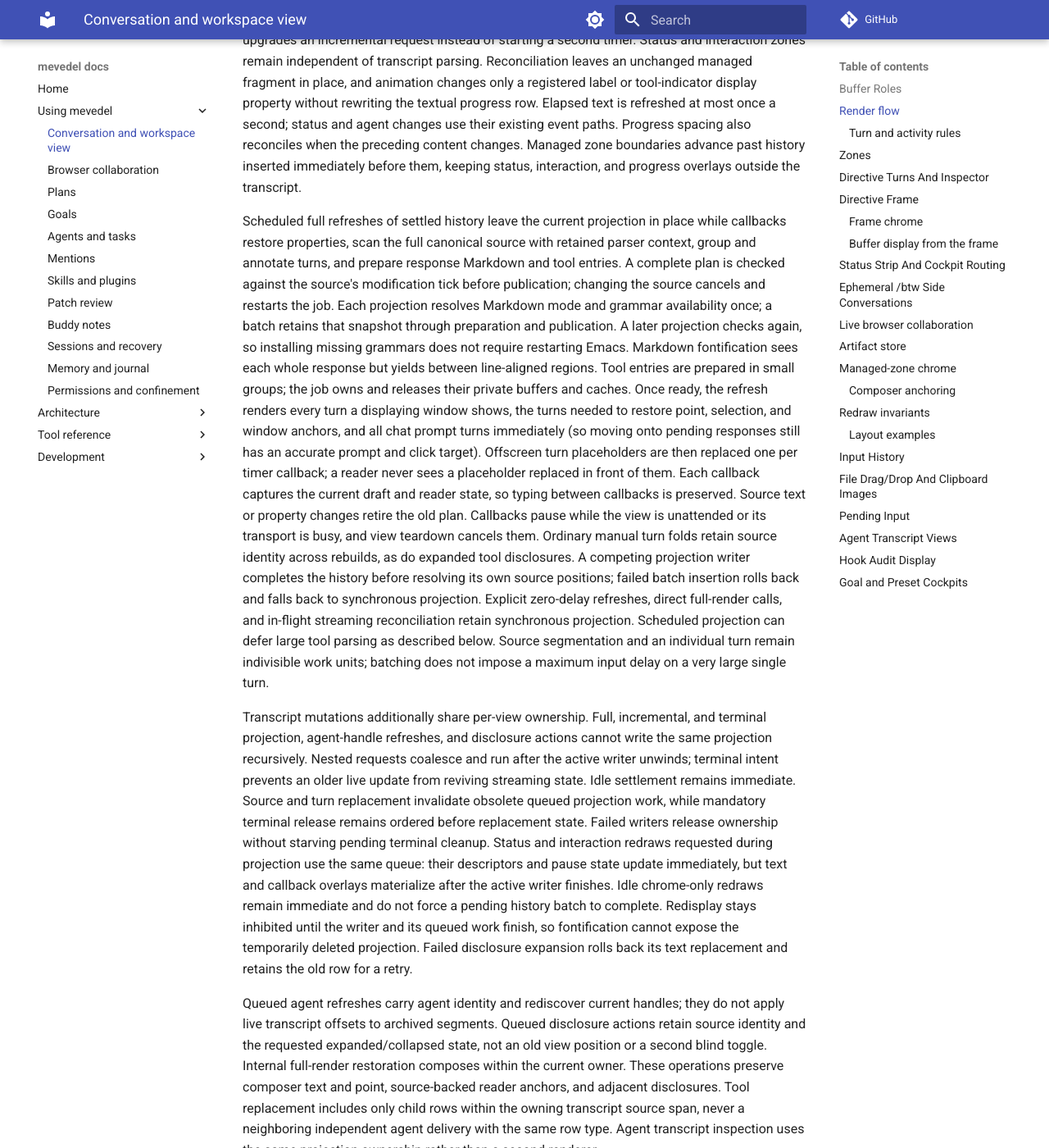
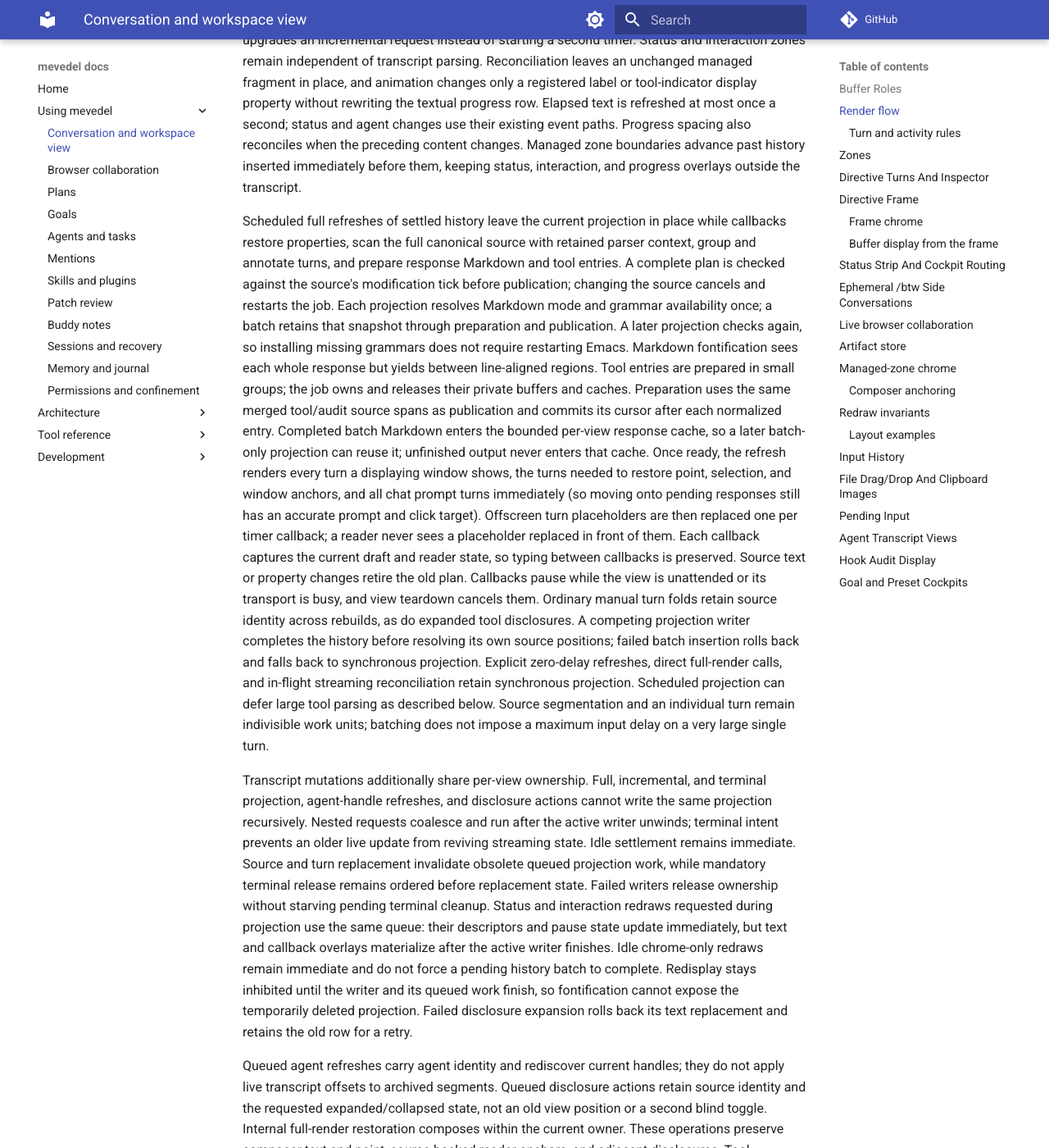
Before and after one commit to FrauH0lle/mevedel, an MkDocs documentation site: the page built from docs/view.md, in a window 1280 px wide and 1400 px high, scrolled down 6985 px. Shown: the whole window at 82% size. Built offline with MkDocs 1.6.1 and Material for MkDocs 9.7.7, drawn with Linux system fonts in a browser that asks for light colours; comment, search, counter and statistics services are not loaded.

Commit message:
perf(view): Reuse canonical batch preparation results
* mevedel-view-render.el: Prepare publication-equivalent merged tool/audit entries, committing the cursor per entry. Promote completed Markdown output through the bounded persistent response cache, never partial output.

* mevedel-view-disclosure.el (mevedel-view-disclosure-state-snapshot): Snapshot remembered choices without scanning view text. Invalidate prepared tool entries when publication newly remembers different folds, preserving full expanded bodies.

* test/test-mevedel-view-render-batch.el, test/test-mevedel-view-disclosure.el: Cover cold batch-only reuse, capacity, cancellation, canonical tuple equality, interrupted cursor progress and newly remembered expanded bodies. Focused suites pass 93/93; compilation is warning-free.

* docs/view.md, docs/adr/0119-keep-views-reconstructable-and-rendering-bounded.md: Describe canonical preparation and completed-output ownership.

```diff
--- a/docs/view.md
+++ b/docs/view.md
@@ -337,7 +337,11 @@ retains that snapshot through preparation and publication. A later projection
 checks again, so installing missing grammars does not require restarting Emacs.
 Markdown fontification sees each whole response but yields between line-aligned
 regions. Tool entries are prepared in small groups; the job owns and releases
-their private buffers and caches. Once ready, the refresh
+their private buffers and caches. Preparation uses the same merged tool/audit
+source spans as publication and commits its cursor after each normalized entry.
+Completed batch Markdown enters the bounded per-view response cache, so a later
+batch-only projection can reuse it; unfinished output never enters that cache.
+Once ready, the refresh
 renders every turn a displaying window shows, the turns needed to restore
 point, selection, and window anchors, and all chat prompt turns immediately (so
 moving onto pending responses still has an accurate prompt and click target).
```
Also changed, not shown: docs/adr/0119-keep-views-reconstructable-and-rendering-bounded.md (+6 -2 lines), 4 other files.
